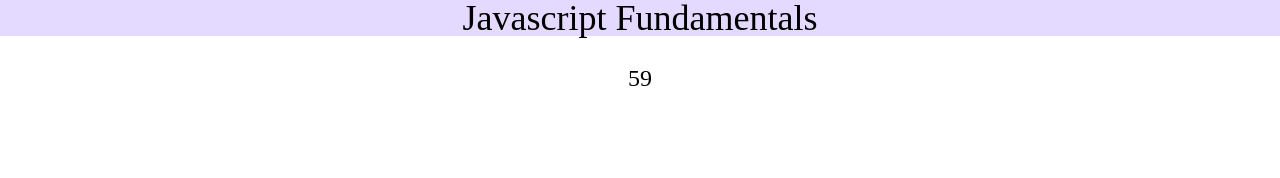
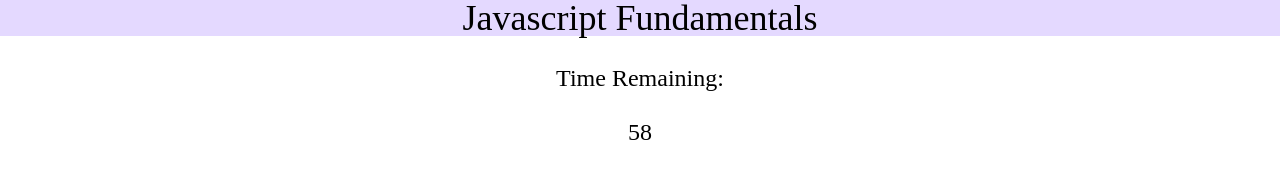
Before and after one commit to PhilipHuang2/Web-Quiz, a plain HTML site: page index.html in a window 1280 px wide. Both pictures are taken after a click on the button "Start Quiz". Drawn offline with Linux system fonts and the light colour scheme.

Commit message:
added functionality, when I press start, the button will dissappear and the timer will start.

```diff
--- a/index.html
+++ b/index.html
@@ -14,8 +14,6 @@
     </header>
     <main>
         <h2 ><button id="start">Start Quiz</button></h2>
-        <h2><span id="clock"></span></h2>
-
         <section class="question"></section>
         <section class="answers"></section>
 
--- a/scripts.js
+++ b/scripts.js
@@ -1,20 +1,29 @@
 var button = document.querySelector("#start");
-var clock = document.querySelector('#clock');
+var timeTitle = document.createElement("h2");
+var timer = document.createElement("h2");
+var timeLeft = 60;
+timeTitle.textContent = "Time Remaining:"
+timer.textContent = timeLeft;
 
+// When I click the button, delete the start button
+// and add 2 h2 tags, and start counting down
 button.addEventListener("click",function(){
+    console.log("testing button");
 
-    console.log("testing button");
+    document.querySelector("main").prepend(timer);
+    document.querySelector("main").prepend(timeTitle);
     startTime();
     button.parentElement.remove();
 });
 
+// creates a timer that counts down until 0
 function startTime() {
-    var time  = 61;
-
     var timeInterval = setInterval(function() {
-        time = time - 1;
-        if(time > 0)
-            clock.textContent = time;
+        timeLeft = timeLeft -1;
+        console.log(timer);
+        console.log(timeLeft);
+        if(timeLeft > 0)
+            timer.textContent = timeLeft.toString();
         else
         {
             clock.textContent = "";
```
